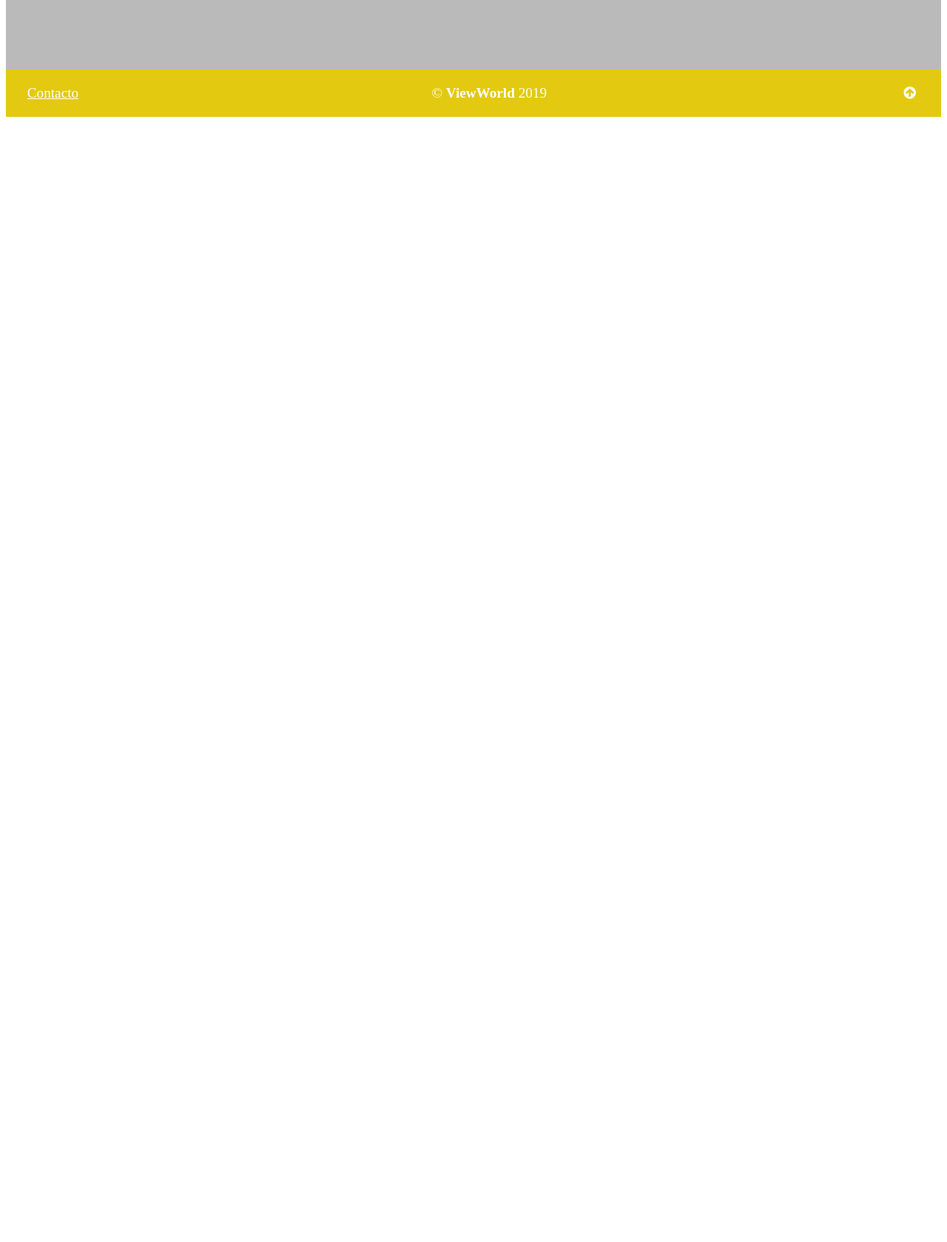
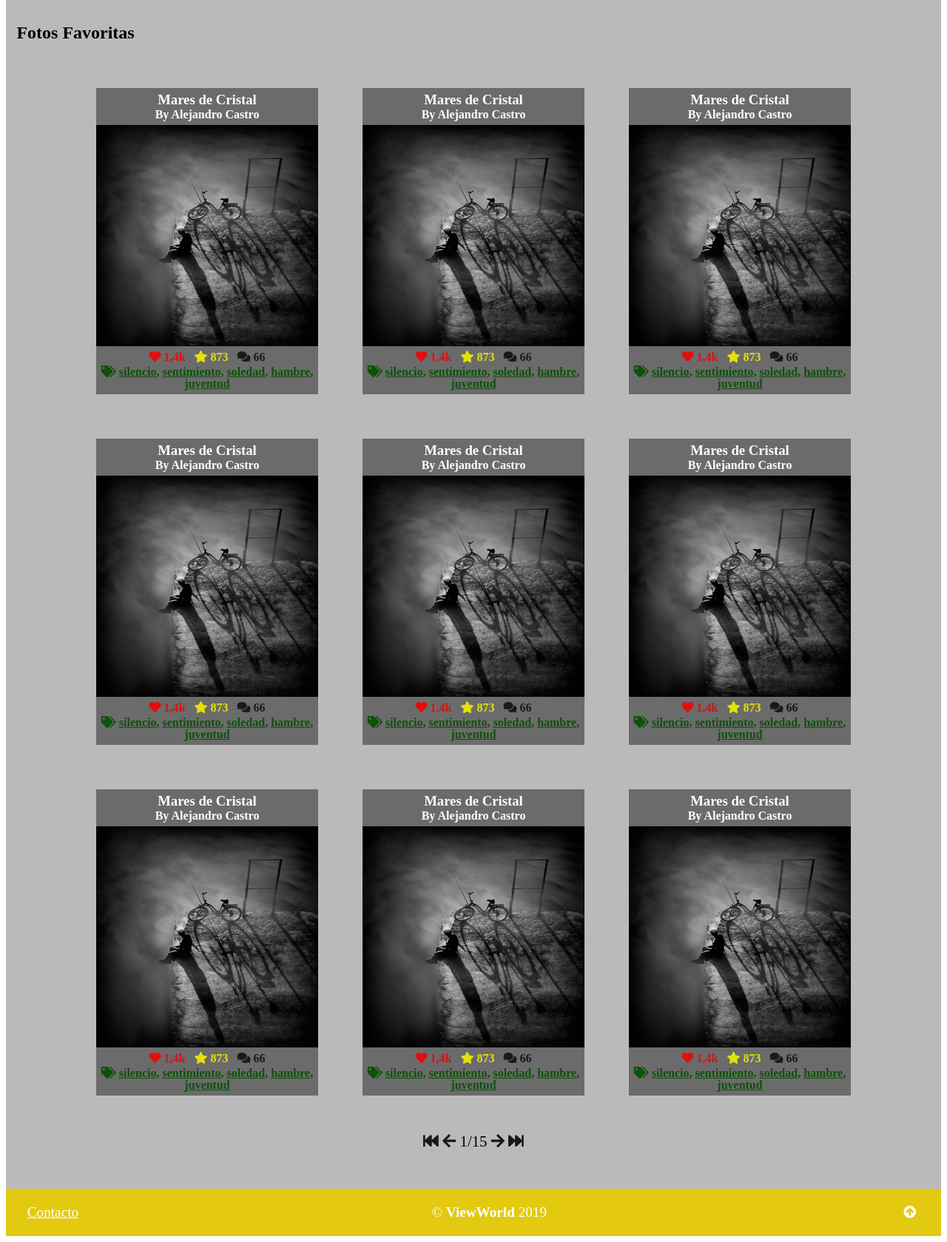
Before and after one commit to AlejandroDCastro/PCW, a PHP site: the page made by Práctica 1/favoritas.html in a window 1280 px wide. Shown: the part 304-1983 px from the top of the page at 74% size. Before the commit the page ends 462 px from the top, so only its background shows below. Run offline with PHP 8.4, Linux system fonts and the light colour scheme; some web fonts are replaced.

Commit message:
Páginas foto y favoritas terminadas

```diff
--- a/Práctica 1/css/style.css
+++ b/Práctica 1/css/style.css
@@ -172,21 +172,24 @@ section#coleccion-fotos {
 		}
 
 			section#coleccion-fotos > article > p > i {
-				padding-left: 7px;
+				padding: 2px 4px;
 			}
 
 			section#coleccion-fotos > article > p > i:first-child,
-			section#detalles-foto > div > div > p > a > i[class="fas fa-heart"] {
+			section#detalles-foto > div > div > p > i[class="fas fa-heart"],
+			section#detalles-foto > div > div > p > i[class="fas fa-heart"] > a {
 				color: #E00F0F;
 			}
 
 			section#coleccion-fotos > article > p > i[class="fas fa-star"],
-			section#detalles-foto > div > div > p > a > i[class="fas fa-star"] {
+			section#detalles-foto > div > div > p > i[class="fas fa-star"],
+			section#detalles-foto > div > div > p > i[class="fas fa-star"] > a {
 				color: #E4E009;
 			}
 
 			section#coleccion-fotos > article > p > i[class="fas fa-comments"],
-			section#detalles-foto > div > div > p > a > i[class="fas fa-comments"] {
+			section#detalles-foto > div > div > p > i[class="fas fa-comments"],
+			section#detalles-foto > div > div > p > i[class="fas fa-comments"] > a {
 				color: #191919;
 			}
 
--- a/Práctica 1/favoritas.html
+++ b/Práctica 1/favoritas.html
@@ -28,7 +28,238 @@
 		</ul>
 	</nav>
 	<main>
-		<h2></h2>
+		<h2>Fotos Favoritas</h2>
+		<section id="coleccion-fotos">
+			<h2>Malditos warnings</h2>
+			<article>
+				<hgroup>
+					<h3>
+						<a href="foto.html">Mares de Cristal</a>
+					</h3>
+					<h4>
+						<a href="buscar.html">By Alejandro Castro</a>
+					</h4>
+				</hgroup>
+				<a href="foto.html">
+					<img src="Images/fotografia.jpg" alt="Fotografía no disponible">
+				</a>
+				<p id="favoritas">
+					<i class="fas fa-heart"> 1,4k</i>
+					<i class="fas fa-star"> 873</i>
+					<i class="fas fa-comments"> 66</i>
+					<i class="fas fa-tags">
+						<a href="buscar.html">silencio</a>,
+						<a href="buscar.html">sentimiento</a>,
+						<a href="buscar.html">soledad</a>,
+						<a href="buscar.html">hambre</a>,
+						<a href="buscar.html">juventud</a>
+					</i>
+				</p>
+			</article>
+			<article>
+				<hgroup>
+					<h3>
+						<a href="foto.html">Mares de Cristal</a>
+					</h3>
+					<h4>
+						<a href="buscar.html">By Alejandro Castro</a>
+					</h4>
+				</hgroup>
+				<a href="foto.html">
+					<img src="Images/fotografia.jpg" alt="Fotografía no disponible">
+				</a>
+				<p id="favoritas">
+					<i class="fas fa-heart"> 1,4k</i>
+					<i class="fas fa-star"> 873</i>
+					<i class="fas fa-comments"> 66</i>
+					<i class="fas fa-tags">
+						<a href="buscar.html">silencio</a>,
+						<a href="buscar.html">sentimiento</a>,
+						<a href="buscar.html">soledad</a>,
+						<a href="buscar.html">hambre</a>,
+						<a href="buscar.html">juventud</a>
+					</i>
+				</p>
+			</article>
+			<article>
+				<hgroup>
+					<h3>
+						<a href="foto.html">Mares de Cristal</a>
+					</h3>
+					<h4>
+						<a href="buscar.html">By Alejandro Castro</a>
+					</h4>
+				</hgroup>
+				<a href="foto.html">
+					<img src="Images/fotografia.jpg" alt="Fotografía no disponible">
+				</a>
+				<p id="favoritas">
+					<i class="fas fa-heart"> 1,4k</i>
+					<i class="fas fa-star"> 873</i>
+					<i class="fas fa-comments"> 66</i>
+					<i class="fas fa-tags">
+						<a href="buscar.html">silencio</a>,
+						<a href="buscar.html">sentimiento</a>,
+						<a href="buscar.html">soledad</a>,
+						<a href="buscar.html">hambre</a>,
+						<a href="buscar.html">juventud</a>
+					</i>
+				</p>
+			</article>
+			<article>
+				<hgroup>
+					<h3>
+						<a href="foto.html">Mares de Cristal</a>
+					</h3>
+					<h4>
+						<a href="buscar.html">By Alejandro Castro</a>
+					</h4>
+				</hgroup>
+				<a href="foto.html">
+					<img src="Images/fotografia.jpg" alt="Fotografía no disponible">
+				</a>
+				<p id="favoritas">
+					<i class="fas fa-heart"> 1,4k</i>
+					<i class="fas fa-star"> 873</i>
+					<i class="fas fa-comments"> 66</i>
+					<i class="fas fa-tags">
+						<a href="buscar.html">silencio</a>,
+						<a href="buscar.html">sentimiento</a>,
+						<a href="buscar.html">soledad</a>,
+						<a href="buscar.html">hambre</a>,
+						<a href="buscar.html">juventud</a>
+					</i>
+				</p>
+			</article>
+			<article>
+				<hgroup>
+					<h3>
+						<a href="foto.html">Mares de Cristal</a>
+					</h3>
+					<h4>
+						<a href="buscar.html">By Alejandro Castro</a>
+					</h4>
+				</hgroup>
+				<a href="foto.html">
+					<img src="Images/fotografia.jpg" alt="Fotografía no disponible">
+				</a>
+				<p id="favoritas">
+					<i class="fas fa-heart"> 1,4k</i>
+					<i class="fas fa-star"> 873</i>
+					<i class="fas fa-comments"> 66</i>
+					<i class="fas fa-tags">
+						<a href="buscar.html">silencio</a>,
+						<a href="buscar.html">sentimiento</a>,
+						<a href="buscar.html">soledad</a>,
+						<a href="buscar.html">hambre</a>,
+						<a href="buscar.html">juventud</a>
+					</i>
+				</p>
+			</article>
+			<article>
+				<hgroup>
+					<h3>
+						<a href="foto.html">Mares de Cristal</a>
+					</h3>
+					<h4>
+						<a href="buscar.html">By Alejandro Castro</a>
+					</h4>
+				</hgroup>
+				<a href="foto.html">
+					<img src="Images/fotografia.jpg" alt="Fotografía no disponible">
+				</a>
+				<p id="favoritas">
+					<i class="fas fa-heart"> 1,4k</i>
+					<i class="fas fa-star"> 873</i>
+					<i class="fas fa-comments"> 66</i>
+					<i class="fas fa-tags">
+						<a href="buscar.html">silencio</a>,
+						<a href="buscar.html">sentimiento</a>,
+						<a href="buscar.html">soledad</a>,
+						<a href="buscar.html">hambre</a>,
+						<a href="buscar.html">juventud</a>
+					</i>
+				</p>
+			</article>
+			<article>
+				<hgroup>
+					<h3>
+						<a href="foto.html">Mares de Cristal</a>
+					</h3>
+					<h4>
+						<a href="buscar.html">By Alejandro Castro</a>
+					</h4>
+				</hgroup>
+				<a href="foto.html">
+					<img src="Images/fotografia.jpg" alt="Fotografía no disponible">
+				</a>
+				<p id="favoritas">
+					<i class="fas fa-heart"> 1,4k</i>
+					<i class="fas fa-star"> 873</i>
+					<i class="fas fa-comments"> 66</i>
+					<i class="fas fa-tags">
+						<a href="buscar.html">silencio</a>,
+						<a href="buscar.html">sentimiento</a>,
+						<a href="buscar.html">soledad</a>,
+						<a href="buscar.html">hambre</a>,
+						<a href="buscar.html">juventud</a>
+					</i>
+				</p>
+			</article>
+			<article>
+				<hgroup>
+					<h3>
+						<a href="foto.html">Mares de Cristal</a>
+					</h3>
+					<h4>
+						<a href="buscar.html">By Alejandro Castro</a>
+					</h4>
+				</hgroup>
+				<a href="foto.html">
+					<img src="Images/fotografia.jpg" alt="Fotografía no disponible">
+				</a>
+				<p id="favoritas">
+					<i class="fas fa-heart"> 1,4k</i>
+					<i class="fas fa-star"> 873</i>
+					<i class="fas fa-comments"> 66</i>
+					<i class="fas fa-tags">
+						<a href="buscar.html">silencio</a>,
+						<a href="buscar.html">sentimiento</a>,
+						<a href="buscar.html">soledad</a>,
+						<a href="buscar.html">hambre</a>,
+						<a href="buscar.html">juventud</a>
+					</i>
+				</p>
+			</article>
+			<article>
+				<hgroup>
+					<h3>
+						<a href="foto.html">Mares de Cristal</a>
+					</h3>
+					<h4>
+						<a href="buscar.html">By Alejandro Castro</a>
+					</h4>
+				</hgroup>
+				<a href="foto.html">
+					<img src="Images/fotografia.jpg" alt="Fotografía no disponible">
+				</a>
+				<p id="favoritas">
+					<i class="fas fa-heart"> 1,4k</i>
+					<i class="fas fa-star"> 873</i>
+					<i class="fas fa-comments"> 66</i>
+					<i class="fas fa-tags">
+						<a href="buscar.html">silencio</a>,
+						<a href="buscar.html">sentimiento</a>,
+						<a href="buscar.html">soledad</a>,
+						<a href="buscar.html">hambre</a>,
+						<a href="buscar.html">juventud</a>
+					</i>
+				</p>
+			</article>
+		</section>
+		<p>
+			<a href="index.html"><i class="fas fa-fast-backward"></i></a> <a href="index.html"><i class="fas fa-arrow-left"></i></a> 1/15 <a href="index.html"><i class="fas fa-arrow-right"></i></a> <a href="index.html"><i class="fas fa-fast-forward"></i></a>
+		</p>
 	</main>
 	<footer>
 		<p><a href="acerca.html">Contacto</a> <span>&copy; <strong>ViewWorld</strong> 2019</span> <a class="icon-up-circled" href="#cabecera"></a></p>
```
Also changed, not shown: other parts of Práctica 1/css/style.css (+85 -18 lines), Práctica 1/foto.html (+21 -14 lines).
